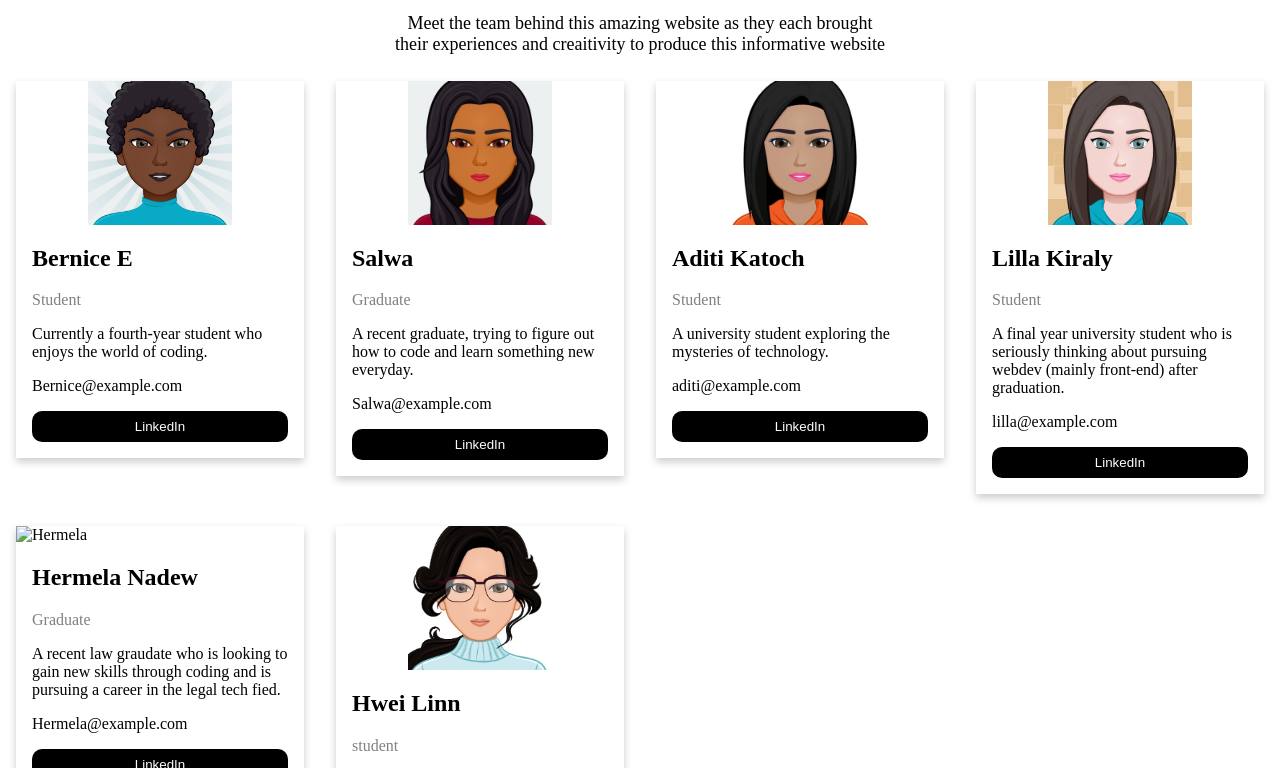
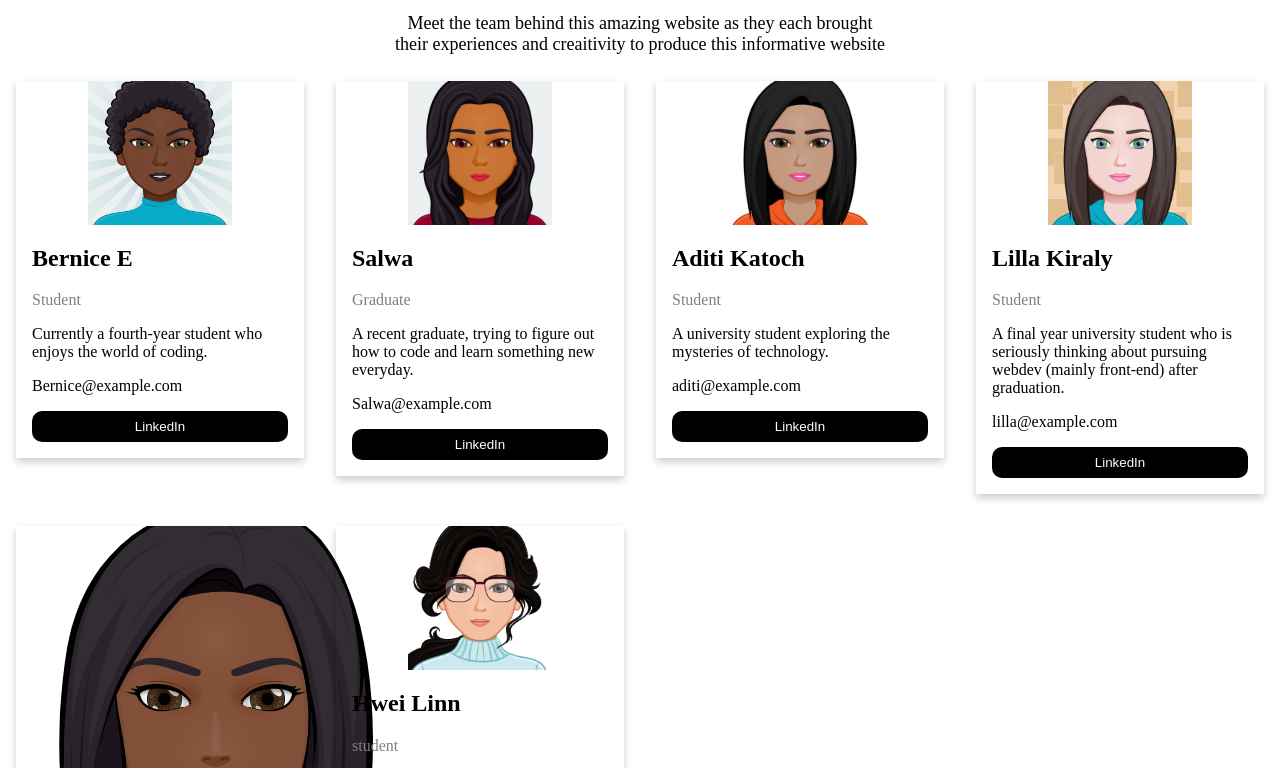
Before and after one commit to aditikatoch/techstartups.github.io, a plain HTML site: page Pages/Ourteam.html in a window 1280 px wide. Shown: the part 170-938 px from the top of the page. Drawn offline with Linux system fonts and the light colour scheme; files that its build step writes are made by us from their sources.

Commit message:
added avatar

```diff
--- a/Pages/Ourteam.html
+++ b/Pages/Ourteam.html
@@ -87,12 +87,12 @@
 
         <div class="column">
           <div class="card">
-            <img src="img/pic.png" alt="Hermela">
+            <img src="/img/avatars/myavatar.png" id="Hermela" alt="Hermela">
             <div class="container">
               <h2>Hermela Nadew</h2>
               <p class="title">Graduate</p>
               <p>A recent law graudate who is looking to gain new skills through coding and is pursuing a career in the legal tech fied.</p>
-              <p>Hermela@example.com</p>
+              <p>Hermela@gmail.com</p>
               <p><button class="button" type="button" onclick="location.href='https://www.linkedin.com/in/hermelanadewb/'">LinkedIn</button></p>
             </div>
           </div>
```
